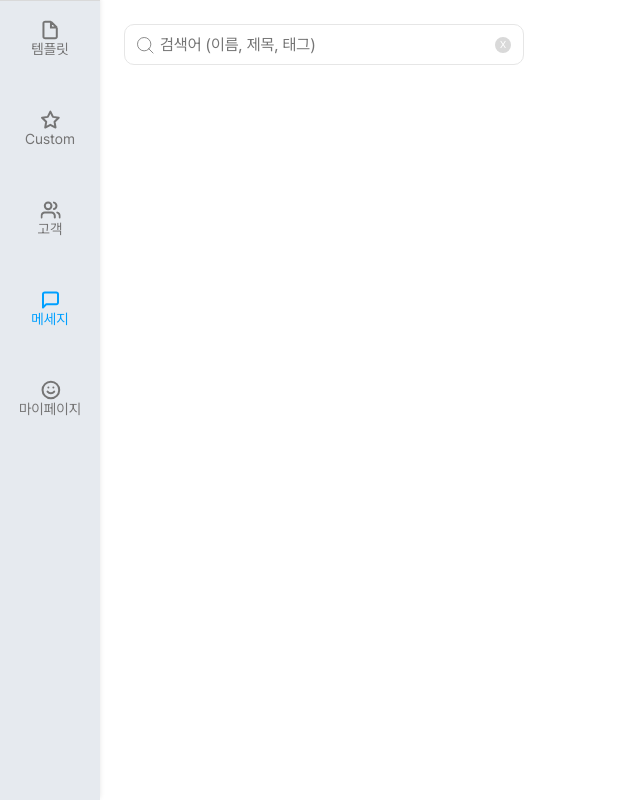
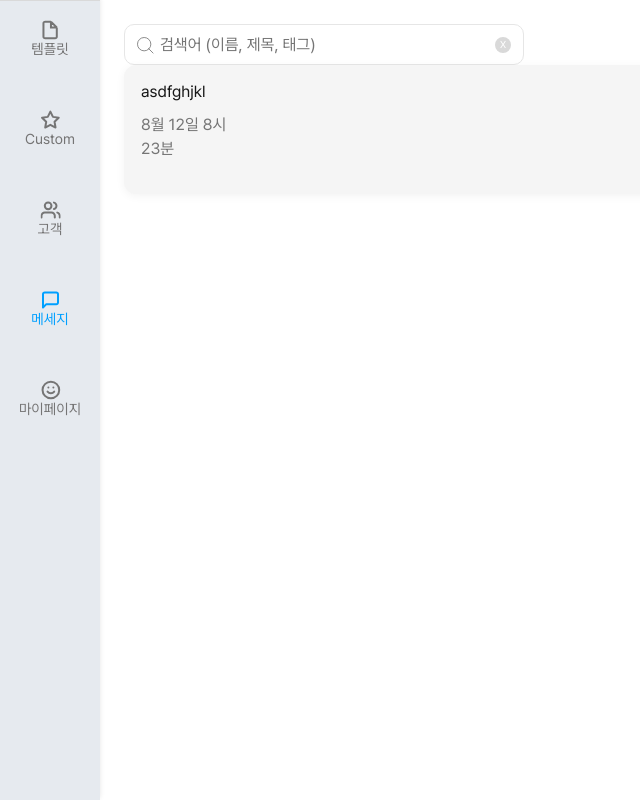
Before and after one commit to yulmam/ssenbi, a Next.js app: page /message in a window 1280 px wide. Shown: the whole page, without its empty margins (0-640 px from the left). Built offline with nearby package versions, Linux system fonts and the light colour scheme.

Commit message:
feat : message Card

```diff
--- a/src/app/(pages)/message/page.css
+++ b/src/app/(pages)/message/page.css
@@ -1,3 +1,4 @@
 .search-bar-container {
   margin: 24px;
+  width: 100%;
 }
--- a/src/app/(pages)/message/page.tsx
+++ b/src/app/(pages)/message/page.tsx
@@ -1,6 +1,7 @@
 "use client";
 
 import SearchBar from "@/app/components/common/input/SearchBar";
+import MessageCard from "@/app/components/common/card/MessageCard";
 import { useState } from "react";
 import "./page.css";
 
@@ -20,6 +21,18 @@ export default function MessagePage() {
           onChange={handleSearchChange}
           placeholder="검색어 (이름, 제목, 태그)"
         />
+
+        {/* todo : tag List */}
+
+        <div className="message-list">
+          <MessageCard
+            title="TEST"
+            content="asdfghjkl"
+            tags={[]}
+            customers={[]}
+            created_at="8월 12일 8시 23분"
+          />
+        </div>
       </div>
     </div>
   );
--- /dev/null
+++ b/src/app/components/common/card/MessageCard.css
@@ -0,0 +1,52 @@
+.message-card {
+  display: flex;
+  justify-content: flex-start;
+  align-items: flex-start;
+  flex-direction: column;
+  border: 1px solid #f5f5f5;
+  border-radius: 12px;
+  padding: 16px;
+  background-color: var(--gray-100);
+  box-shadow: 0 2px 10px rgba(0, 0, 0, 0.05);
+  transition: box-shadow 0.2s ease;
+  max-width: calc(100% - 16px);
+  gap: 12px;
+  cursor: pointer;
+}
+
+.message-card:hover {
+  box-shadow: 0 4px 15px rgba(0, 0, 0, 0.1);
+}
+
+.message-card__details {
+  flex: 1;
+  display: flex;
+  flex-direction: column;
+  justify-content: center;
+  min-height: 45px;
+  margin-bottom: 16px;
+}
+
+.message-card__text {
+  font-size: 16px;
+  font-weight: 700;
+  color: var(--text-primary);
+  margin-bottom: 8px;
+}
+
+.message-card__description {
+  font-size: 1rem;
+  color: var(--text-secondary);
+  line-height: 1.5;
+  width: 108px;
+  flex-shrink: 0;
+}
+
+.message-card {
+  flex-wrap: wrap;
+}
+
+.message-tag-container {
+  overflow: hidden;
+  white-space: nowrap;
+}
--- /dev/null
+++ b/src/app/components/common/card/MessageCard.tsx
@@ -0,0 +1,63 @@
+import React from "react";
+import Image from "next/image";
+import "./MessageCard.css";
+interface Tag {
+  tagId: number;
+  tagName: string;
+  tagColor: string;
+}
+
+interface Customer {
+  customerId: number;
+  customerName: string;
+  customerColor: string;
+}
+
+interface MessageCardProps {
+  title?: string;
+  content: string;
+  created_at: string;
+  tags: Tag[];
+  customers: Customer[];
+}
+
+interface ApiResponse {
+  code: string;
+  message: string;
+  result: Message[];
+}
+
+interface Message {
+  messageId: number;
+  messageContent: string;
+  sendedAt: string;
+  tags: Tag[];
+  customers: Customer[];
+}
+
+export default function MessageCard({
+  title = "",
+  content,
+  tags,
+  created_at,
+}: MessageCardProps) {
+  return (
+    <div className="message-card">
+      <p className="message-card__content">{content}</p>
+
+      <div className="message-card__details">
+        {/* todo : tagList */}
+        <div className="messate-tag-container">
+          {/* created_at width 제외하고 100% overflow hidden */}
+          {/* {tags.map((tag) => (
+          <BorderTag>{tag.tagName}</BorderTag>
+          ))}
+          {customers.map((customer) => (
+            <Fileld>{customer.customerName}</Fileld>
+            ))} */}
+        </div>
+        <p className="message-card__description">{created_at}</p>
+      </div>
+    </div>
+  );
+}
```
